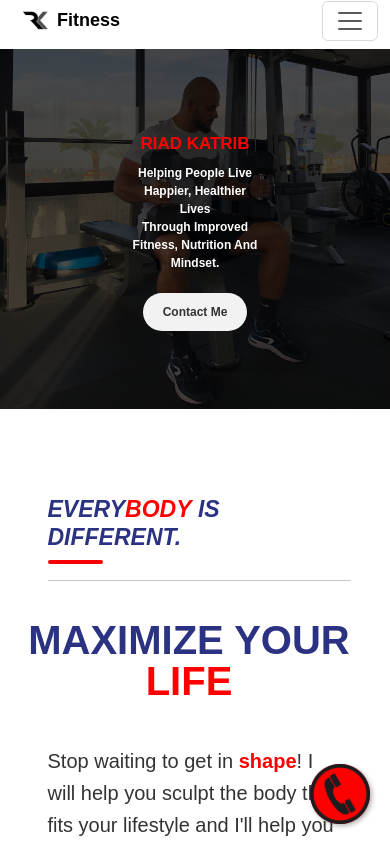
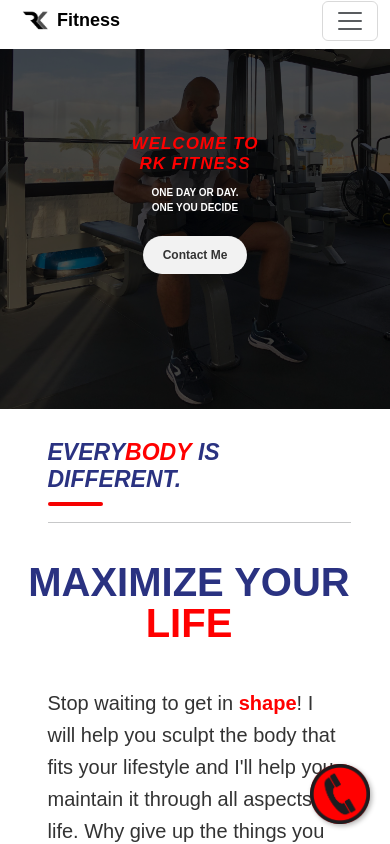
Before and after one commit to MariooY2/PTPortfolio, a React (Vite) app: page / in a window 390 px wide. Shown: the top 844 px of the page. Built offline with nearby package versions, Linux system fonts and the light colour scheme; a web font is replaced by a local one.

Commit message:
small changes

```diff
--- a/src/assets/Nav.jsx
+++ b/src/assets/Nav.jsx
@@ -1,6 +1,6 @@
 function Nav() {
   return (
-    <nav className="navbar navbar-expand-lg navbar-light bg">
+    <nav className="navbar navbar-expand-lg navbar-light">
       <div className="container-fluid">
         <div className="k">
         <a className="navbar-brand navelem" id="Home" >
--- a/src/assets/cover.jsx
+++ b/src/assets/cover.jsx
@@ -6,8 +6,8 @@ function Cover(){
         <div className="cont">
           <div className="centerit">
             <div className="bright">
-          <h2 className="name" >RIAD KATRIB</h2>
-          <p className="">Helping People Live Happier, Healthier Lives<br/>Through Improved Fitness, Nutrition And Mindset.</p>
+          <h2 className="name" >Welcome to RK Fitness</h2>
+          <p className="subheading1">one day or day.<span className="subheading2">one you decide</span></p>
           <a className="contactme" href="#Contact">Contact Me</a>
 
 </div>
--- a/src/assets/footer.jsx
+++ b/src/assets/footer.jsx
@@ -8,7 +8,7 @@ function Footer() {
         <div className="footerflex">
     <img className="footimage" src="Gallery/logotrue.png" alt="RKLogo"/>
 
-    <h1 className="white smalll">RK Fitness {year} | All Rights reserved</h1>
+    <h1 className="white smalll">RK Fitness <span className="smaller>">©</span> {year} | All Rights reserved</h1>
     </div>
 
 
--- a/src/assets/programs.jsx
+++ b/src/assets/programs.jsx
@@ -75,7 +75,7 @@ function Programs() {
         <div className="wid">
 
           <p className="white paragraph2">
-            Getting in shape shouldn't be a punishment. It's an amazing and
+            <span className="bg">Getting in <span className="maker">shape</span></span> shouldn't be a punishment. It's an amazing and
             empowering lifestyle decision that anyone can achieve. I believe in
             finding the pleasurable side of fitness, and while there may be sore
             muscles along the way, the amount of fun and levels of energy you
--- a/src/index.css
+++ b/src/index.css
@@ -22,8 +22,22 @@ html {
   font-size: 25px;
   font-weight: 600;
 }
+.subheading1{
+  font-size: 30px;
+  text-transform: uppercase;
+}
+.subheading2{
+  display: block;
+
+}
 .navbar {
   margin-top: -7px;
+}
+.name{
+  text-transform: uppercase;
+  display: block;
+  font-style: italic;
+  letter-spacing: 1px;
 }
 
 .navbar-brand img {
@@ -277,7 +291,7 @@ html {
 
 }
 .bolder {
-  font-weight: bolder;
+  font-weight: 900;
 }
 .container8 {
   display: flex;
@@ -547,6 +561,9 @@ input[type="submit"]:hover {
   .name {
     font-size: 35px;
   }
+  .subheading1{
+   font-size: 20px;
+  }
   .bright {
     font-size: 15px;
   }
@@ -595,8 +612,22 @@ input[type="submit"]:hover {
   .name {
     font-size: 30px;
   }
+  .subheading1{
+    font-size: 19px;
+  }
   .bright {
     font-size: 14px;
+  }
+  .bg{
+    font-family: Akzidenzgrotesk, sans-serif;
+    font-size: 22px;
+    display: block;
+    text-transform: uppercase;
+    font-weight: 900;
+    margin-bottom: 6px;
+  }
+  .maker{
+    color:red;
   }
 }
 @media (max-width: 600px) {
@@ -612,7 +643,10 @@ input[type="submit"]:hover {
 
 
   .name {
-    font-size: 28px;
+    font-size: 25px;
+  }
+  .subheading1{
+    font-size: 18px;
   }
   .bright {
     font-size: 13px;
@@ -646,7 +680,10 @@ input[type="submit"]:hover {
     margin-top: -60px;
   }
   .name {
-    font-size: 25px;
+    font-size: 22px;
+  }
+  .subheading1{
+    font-size: 15px;
   }
   .bright {
     font-size: 12px;
@@ -676,7 +713,10 @@ input[type="submit"]:hover {
     background-position-x: 0px;
   }
   .name {
-    font-size: 22px;
+    font-size: 19px;
+  }
+  .subheading1{
+    font-size: 15px;
   }
 }
 
@@ -698,7 +738,10 @@ input[type="submit"]:hover {
     margin-left: 26px !important;
   }
   .name {
-    font-size: 18px;
+    font-size: 17px;
+  }
+  .subheading1{
+    font-size: 14px;
   }
   .footimage {
     width: 100px;
@@ -728,6 +771,9 @@ input[type="submit"]:hover {
   }
   .name {
     font-size: 17px;
+  }
+  .subheading1{
+    font-size: smaller;
   }
 }
 
```
